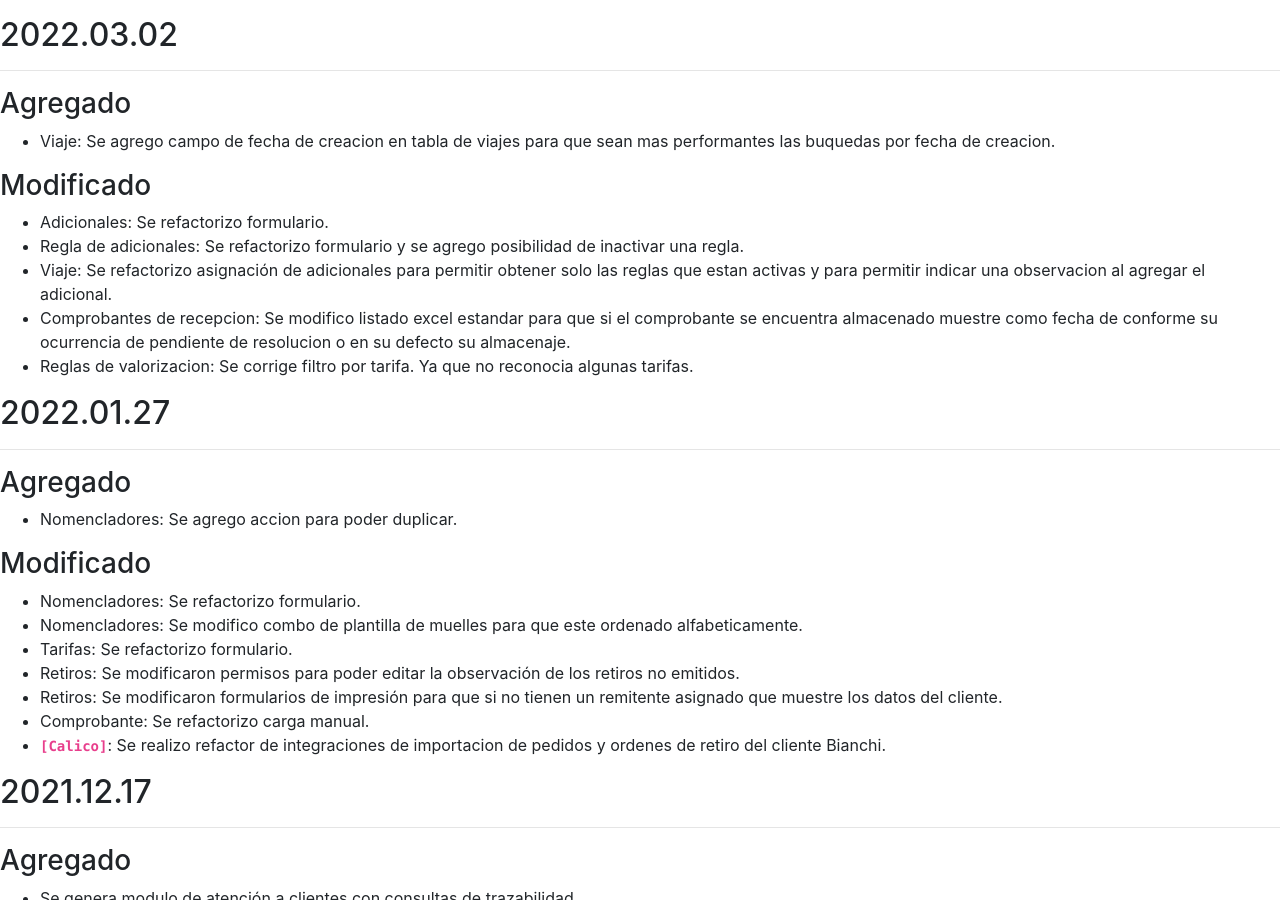
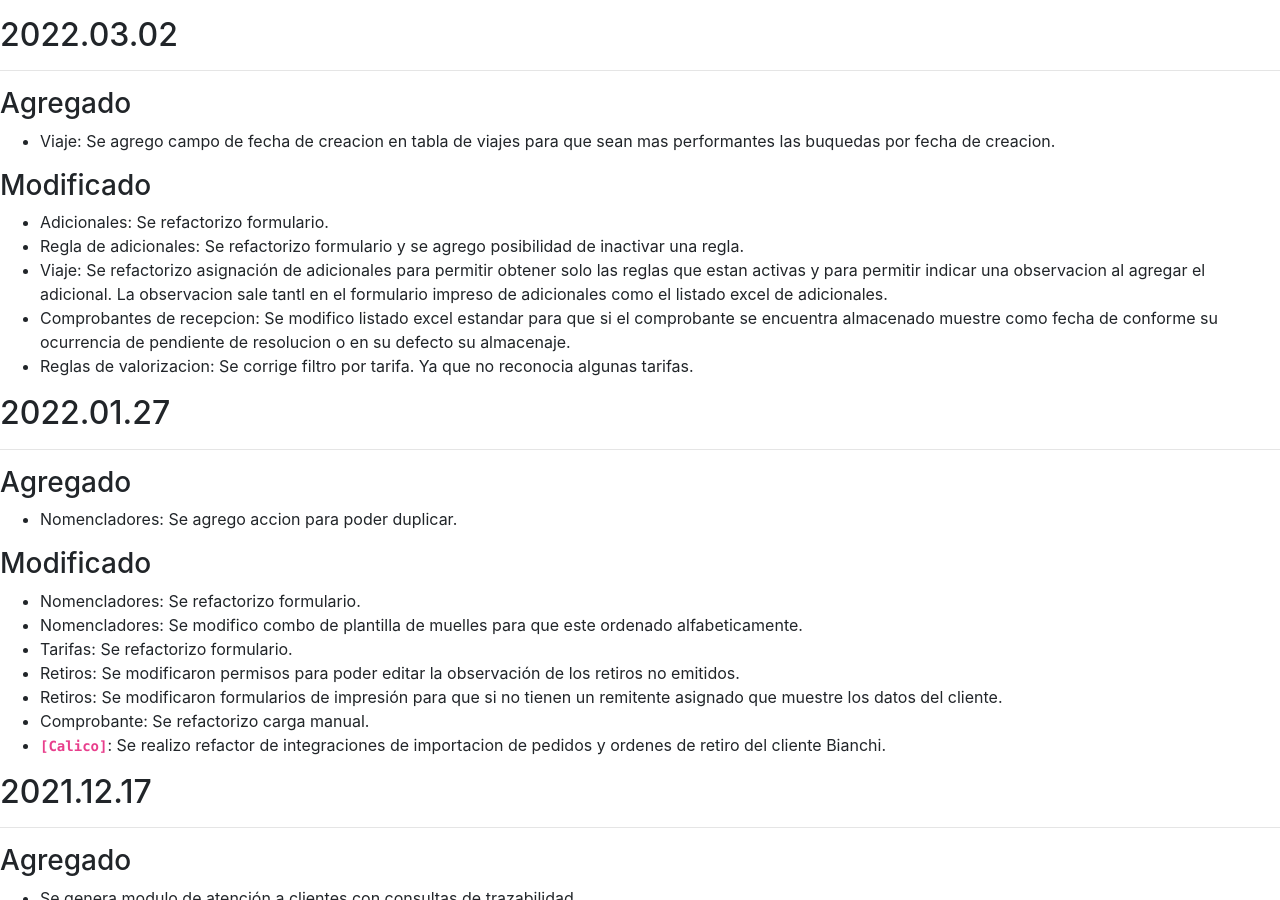
Before and after one commit to brainsys-arsaad/versionado, a Jekyll site: the page built from registro-cambios.markdown, in a window 1280 px wide and 900 px high, scrolled down 516 px. Built offline with Jekyll 4.4.1, drawn with Linux system fonts in a browser that asks for light colours.

Commit message:
Update registro-cambios.markdown

```diff
--- a/registro-cambios.markdown
+++ b/registro-cambios.markdown
@@ -79,7 +79,7 @@ El formato esta basado en [Keep a Changelog](https://keepachangelog.com/es-ES/1.
 ### Modificado
 - Adicionales: Se refactorizo formulario.
 - Regla de adicionales: Se refactorizo formulario y se agrego posibilidad de inactivar una regla.
-- Viaje: Se refactorizo asignación de adicionales para permitir obtener solo las reglas que estan activas y para permitir indicar una observacion al agregar el adicional.
+- Viaje: Se refactorizo asignación de adicionales para permitir obtener solo las reglas que estan activas y para permitir indicar una observacion al agregar el adicional. La observacion sale tantl en el formulario impreso de adicionales como el listado excel de adicionales.
 - Comprobantes de recepcion: Se modifico listado excel estandar para que si el comprobante se encuentra almacenado muestre como fecha de conforme su ocurrencia de pendiente de resolucion o en su defecto su almacenaje.
 - Reglas de valorizacion: Se corrige filtro por tarifa. Ya que no reconocia algunas tarifas.
 
```
